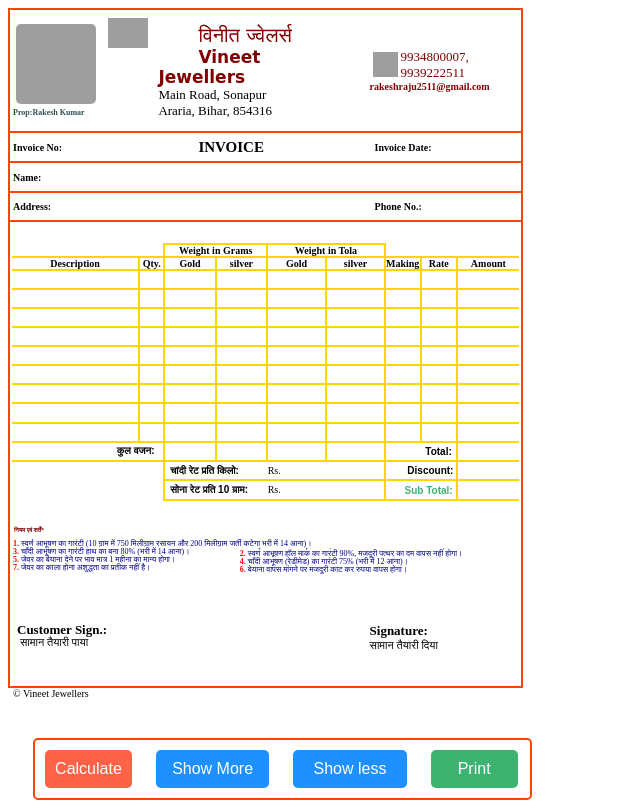
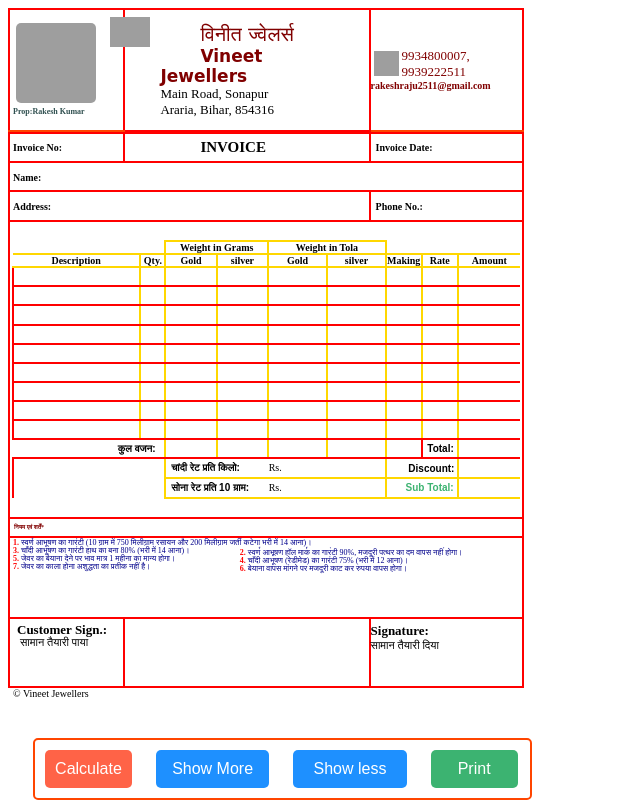
Before and after one commit to VineetJewellers/vineetjewellers, a plain HTML site: page index.html in a window 1280 px wide. Shown: the whole page, without its empty margins (0-640 px from the left). Drawn offline with Linux system fonts and the light colour scheme; grey boxes are pictures that could not be loaded.

Commit message:
Update index.html

```diff
--- a/index.html
+++ b/index.html
@@ -910,7 +910,7 @@
 width:10cm;
 border:2px solid orangered;}
 /*making borders*/
-table,th,td,tr{border:2px solid re;
+table,th,td,tr{border:2px solid red;
 border-collapse:collapse ;}
 /*paragraph font size*/
 p{font-size:13px;}
```
